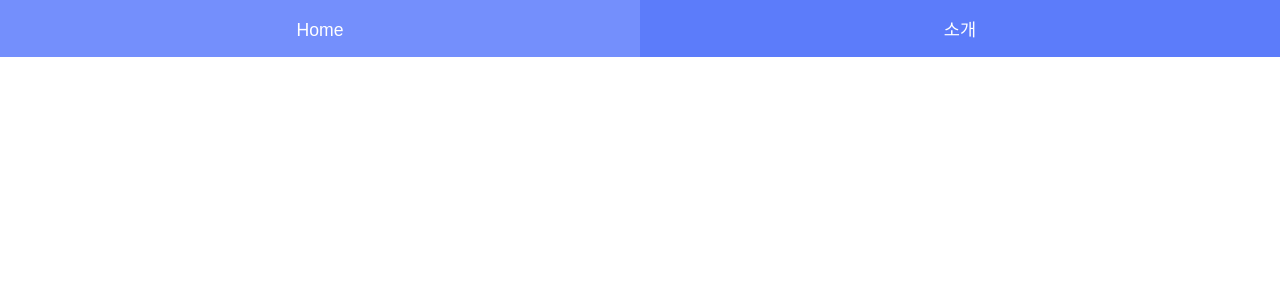
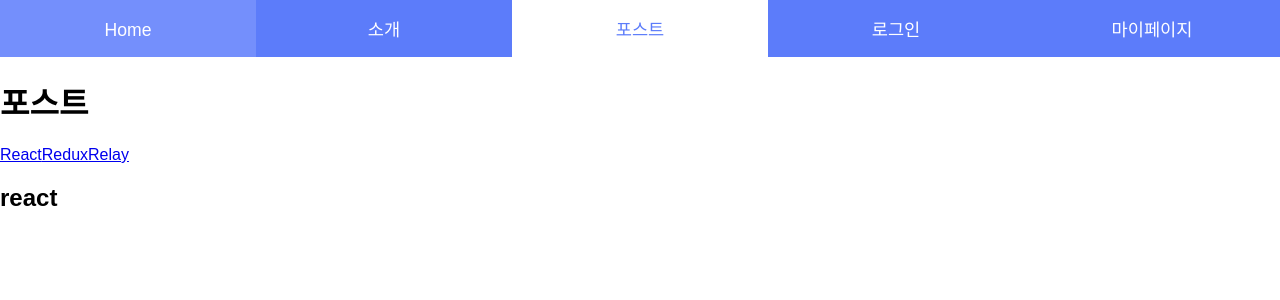
Before and after one commit to 01045972746/reactjs, a React (Create React App) app in the folder router-app/: page /posts/react in a window 1280 px wide. Shown: the top 300 px of the page. Built offline with nearby package versions, Linux system fonts and the light colour scheme.

Commit message:
[Router] redirect, dd-route example

```diff
--- a/router-app/src/App.js
+++ b/router-app/src/App.js
@@ -3,8 +3,12 @@ import { BrowserRouter as Router, Route } from 'react-router-dom'
 
 import Home from './routes/Home'
 import About from './routes/About'
+import Posts from './routes/Posts'
+import Login from './routes/Login'
+import MyPage from './routes/MyPage'
 
 import Header from './components/Header'
+
 
 const App = () => {
   return (
@@ -12,7 +16,10 @@ const App = () => {
       <div>
         <Header/>
         <Route exact path="/" component={Home}/>
-        <Route path="/about" component={About}/>
+        <Route path="/about/:username" component={About}/>
+        <Route path="/posts" component={Posts}/>
+        <Route path="/login" component={Login}/>
+        <Route path="/mypage" component={MyPage}/>
       </div>
     </Router>
   );
--- a/router-app/src/components/Header.css
+++ b/router-app/src/components/Header.css
@@ -19,7 +19,7 @@
     background: #748ffc
 }
 
-.item:active {
+.item:active, .item.active {
     background: white;
     color: #5c7cfa;
 }
--- a/router-app/src/components/Header.js
+++ b/router-app/src/components/Header.js
@@ -1,12 +1,15 @@
 import React from 'react';
-import { Link } from 'react-router-dom';
+import { NavLink } from 'react-router-dom';
 import './Header.css';
 
 const Header = () => {
     return (
         <div className="header">
-            <Link to="/" className="item">Home</Link>
-            <Link to="/about" className="item">소개</Link>
+            <NavLink exact to="/" className="item" activeClassName="active">Home</NavLink>
+            <NavLink to="/about/testusername" className="item" activeClassName="active">소개</NavLink>
+            <NavLink to="/posts" className="item" activeClassName="active">포스트</NavLink>
+            <NavLink to="/login" className="item" activeClassName="active">로그인</NavLink>
+            <NavLink to="/mypage" className="item" activeClassName="active">마이페이지</NavLink>
         </div>
     );
 };
--- a/router-app/src/routes/About.js
+++ b/router-app/src/routes/About.js
@@ -1,9 +1,9 @@
 import React from 'react';
 
-const About = () => {
+const About = ({match}) => {
     return (
         <div>
-            소개 페이지
+            {match.params.username} 소개 페이지
         </div>
     );
 };
--- a/router-app/src/routes/Home.js
+++ b/router-app/src/routes/Home.js
@@ -1,9 +1,12 @@
 import React from 'react';
 
-const Home = () => {
+const Home = ({history}) => {
     return (
         <div>
-          Home
+          홈
+          <button onClick={()=>{history.push('/posts')}}>
+            버튼
+          </button>
         </div>
     );
 };
--- /dev/null
+++ b/router-app/src/routes/Login.js
@@ -0,0 +1,11 @@
+import React from 'react';
+
+const Login = () => {
+    return (
+        <div>
+           로그인
+        </div>
+    );
+};
+
+export default Login;
--- /dev/null
+++ b/router-app/src/routes/MyPage.js
@@ -0,0 +1,17 @@
+import React from 'react';
+import { Redirect } from 'react-router-dom';
+
+const logged = true;
+
+const MyPage = () => {
+    return (
+        <div>
+        {
+            !logged && <Redirect to="/login"/>
+        }
+            마이페이지
+        </div>
+    );
+};
+
+export default MyPage;
--- /dev/null
+++ b/router-app/src/routes/Posts.js
@@ -0,0 +1,24 @@
+import React from 'react';
+import { Route, Link } from 'react-router-dom';
+
+const Post = ({match}) => {
+    return(
+        <h2>
+            {match.params.title}
+        </h2>
+    );
+};
+
+const Posts = () => {
+    return (
+        <div>
+            <h1>포스트</h1>
+            <Link to="/posts/react">React</Link>
+            <Link to="/posts/redux">Redux</Link>
+            <Link to="/posts/relay">Relay</Link>
+            <Route path="/posts/:title" component={Post}/>
+        </div>
+    );
+};
+
+export default Posts;
```
